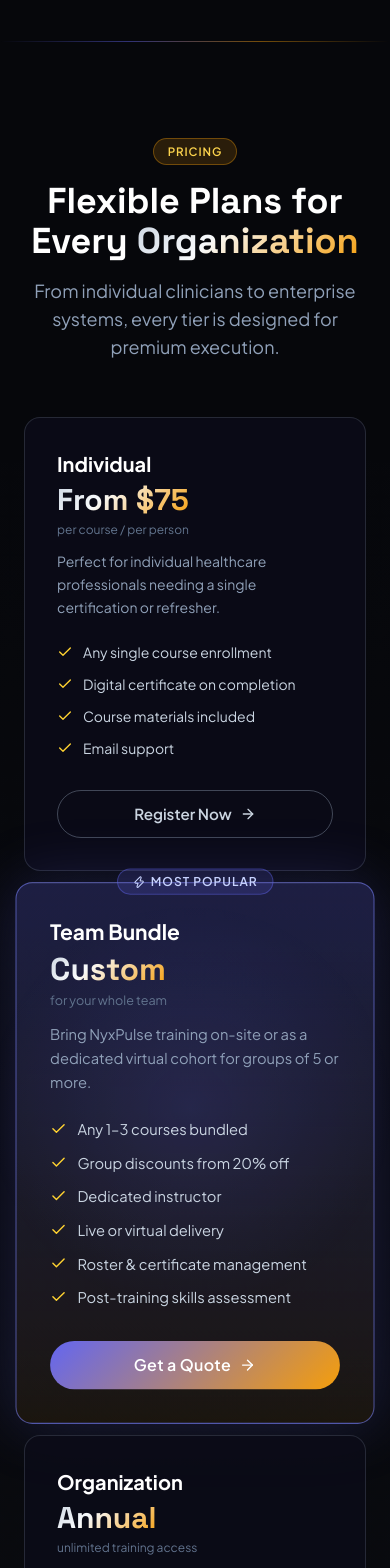
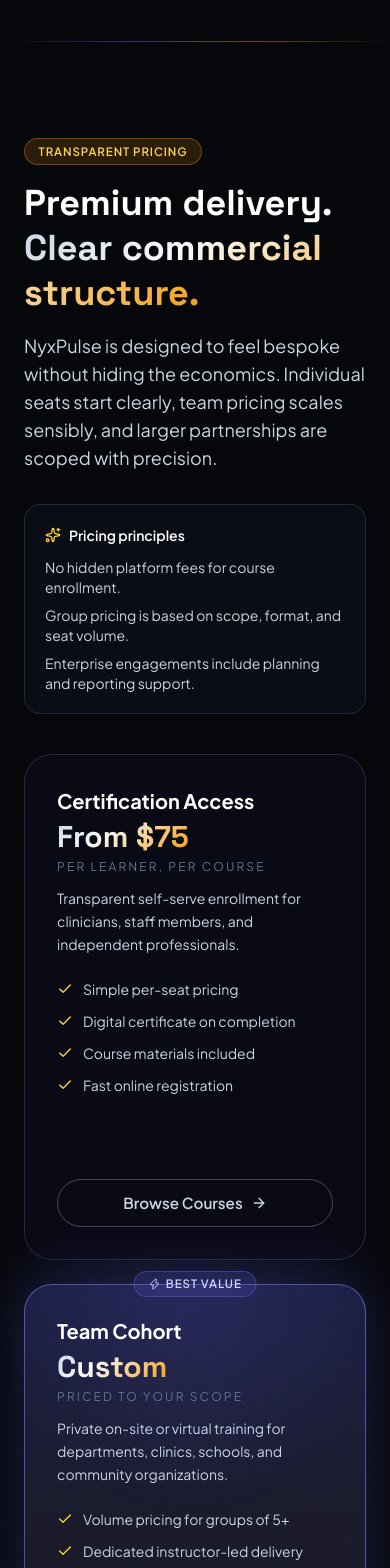
Before and after one commit to cmc-creator/NyxPulse, a Next.js app: page / in a window 390 px wide. Shown: the part 5820-7388 px from the top of the page. Built offline with nearby package versions, Linux system fonts and the light colour scheme; no server answers.

Commit message:
feat: refine landing with transparent pricing and luxury product polish

```diff
--- a/src/app/page.tsx
+++ b/src/app/page.tsx
@@ -16,9 +16,15 @@
       <main className="relative z-10">
         <Hero />
         <div className="section-divider" />
-        <Features />
+        <div className="relative">
+          <div className="absolute inset-0 pointer-events-none bg-[radial-gradient(circle_at_top,rgba(255,255,255,0.03),transparent_50%)]" />
+          <Features />
+        </div>
         <div className="section-divider" />
-        <CoursesPreview />
+        <div className="relative">
+          <div className="absolute inset-0 pointer-events-none bg-[linear-gradient(180deg,transparent,rgba(255,255,255,0.015),transparent)]" />
+          <CoursesPreview />
+        </div>
         <div className="section-divider" />
         <Pricing />
         <div className="section-divider" />
--- a/src/components/CTABanner.tsx
+++ b/src/components/CTABanner.tsx
@@ -16,7 +16,7 @@
       />
 
       <div className="relative max-w-4xl mx-auto text-center">
-        <div className="glass-card p-12 lg:p-16 animate-pulse-glow">
+        <div className="glass-card p-12 lg:p-16 rounded-[32px] animate-pulse-glow border-[rgba(148,163,184,0.22)]">
           <div className="badge badge-violet mb-6 mx-auto w-fit">
             Concierge Enrollment
           </div>
@@ -25,7 +25,7 @@
             <span className="gradient-text">Emergency Readiness</span>
           </h2>
           <p className="text-slate-400 text-lg max-w-xl mx-auto mb-10">
-            Whether you need a focused certification or a full enterprise rollout, our team will tailor a premium training program for your operation.
+            Whether you need a focused certification or a multi-site rollout, we help you assemble the right mix of rigor, polish, and transparent pricing.
           </p>
           <div className="flex flex-col sm:flex-row items-center justify-center gap-4">
             <Link href="/courses" className="btn-primary text-base px-10 py-4 w-full sm:w-auto">
--- a/src/components/Footer.tsx
+++ b/src/components/Footer.tsx
@@ -1,7 +1,5 @@
-"use client";
-
 import Link from "next/link";
-import { Zap, Mail, Phone, MapPin, ExternalLink } from "lucide-react";
+import { Shield, Mail, Phone, MapPin, ExternalLink } from "lucide-react";
 
 const footerLinks = {
   Training: [
@@ -27,17 +25,15 @@
 
 export default function Footer() {
   return (
-    <footer className="relative bg-[#02020a] border-t border-[rgba(124,58,237,0.15)]">
-      {/* Top glow line */}
+    <footer className="relative bg-[#05060b] border-t border-[rgba(99,102,241,0.14)]">
       <div className="section-divider" />
 
       <div className="max-w-7xl mx-auto px-6 lg:px-8 py-16">
         <div className="grid grid-cols-1 md:grid-cols-2 xl:grid-cols-5 gap-12">
-          {/* Brand column */}
           <div className="xl:col-span-2">
             <Link href="/" className="flex items-center gap-2 mb-5">
-              <div className="w-9 h-9 rounded-xl bg-gradient-to-br from-violet-600 to-cyan-500 flex items-center justify-center shadow-[0_0_20px_rgba(124,58,237,0.3)]">
-                <Zap className="w-5 h-5 text-white" strokeWidth={2.5} />
+              <div className="w-9 h-9 rounded-xl bg-gradient-to-br from-indigo-500 to-amber-400 flex items-center justify-center shadow-[0_0_20px_rgba(99,102,241,0.3)]">
+                <Shield className="w-5 h-5 text-white" strokeWidth={2.5} />
               </div>
               <span className="font-bold text-xl font-display">
                 <span className="text-white">Nyx</span>
@@ -45,7 +41,7 @@
               </span>
             </Link>
             <p className="text-slate-400 text-sm leading-relaxed max-w-xs mb-6">
-              Next-generation emergency and safety training for healthcare professionals. Live, virtual, and hybrid programs designed to save lives.
+              Luxury-grade emergency and safety training software for organizations that want credible delivery, clean operations, and measurable readiness.
             </p>
             <p className="text-xs text-slate-600 mb-5">A product of <span className="text-slate-500">NyxCollective LLC</span></p>
 
@@ -65,7 +61,6 @@
               </div>
             </div>
 
-            {/* Social */}
             <div className="flex items-center gap-3">
               {[
                 { label: "Twitter / X", href: "#" },
@@ -76,7 +71,7 @@
                   key={label}
                   href={href}
                   aria-label={label}
-                  className="w-9 h-9 rounded-lg bg-[rgba(124,58,237,0.1)] border border-[rgba(124,58,237,0.2)] flex items-center justify-center text-slate-400 hover:text-violet-400 hover:border-violet-500 transition-all"
+                  className="w-9 h-9 rounded-lg bg-[rgba(99,102,241,0.08)] border border-[rgba(99,102,241,0.2)] flex items-center justify-center text-slate-400 hover:text-amber-300 hover:border-indigo-400 transition-all"
                 >
                   <ExternalLink className="w-4 h-4" />
                 </a>
@@ -84,7 +79,6 @@
             </div>
           </div>
 
-          {/* Link columns */}
           {Object.entries(footerLinks).map(([title, links]) => (
             <div key={title}>
               <h4 className="text-white font-semibold text-sm mb-4 tracking-wider uppercase">{title}</h4>
@@ -93,7 +87,7 @@
                   <li key={link.label}>
                     <Link
                       href={link.href}
-                      className="text-slate-400 text-sm hover:text-violet-400 transition-colors"
+                      className="text-slate-400 text-sm hover:text-amber-300 transition-colors"
                     >
                       {link.label}
                     </Link>
@@ -104,13 +98,12 @@
           ))}
         </div>
 
-        {/* Bottom bar */}
         <div className="mt-16 pt-6 border-t border-[rgba(255,255,255,0.05)] flex flex-col sm:flex-row items-center justify-between gap-3">
           <p className="text-slate-600 text-xs">
             © {new Date().getFullYear()} NyxCollective LLC. All rights reserved.
           </p>
-          <p className="text-slate-700 text-xs">
-            Built with care for the people who save lives.
+          <p className="text-slate-700 text-xs uppercase tracking-[0.16em]">
+            Professional readiness, beautifully delivered.
           </p>
         </div>
       </div>
--- a/src/components/Pricing.tsx
+++ b/src/components/Pricing.tsx
@@ -1,50 +1,49 @@
 "use client";
 
 import Link from "next/link";
-import { Check, Zap, ArrowRight } from "lucide-react";
+import { Check, Zap, ArrowRight, Sparkles } from "lucide-react";
 
 const plans = [
   {
-    name: "Individual",
+    name: "Certification Access",
     badge: null,
     price: "From $75",
-    per: "per course / per person",
-    desc: "Perfect for individual healthcare professionals needing a single certification or refresher.",
-    cta: "Register Now",
+    per: "per learner, per course",
+    desc: "Transparent self-serve enrollment for clinicians, staff members, and independent professionals.",
+    cta: "Browse Courses",
     ctaHref: "/courses",
     highlight: false,
     features: [
-      "Any single course enrollment",
+      "Simple per-seat pricing",
       "Digital certificate on completion",
       "Course materials included",
-      "Email support",
+      "Fast online registration",
     ],
   },
   {
-    name: "Team Bundle",
-    badge: "Most Popular",
+    name: "Team Cohort",
+    badge: "Best Value",
     price: "Custom",
-    per: "for your whole team",
-    desc: "Bring NyxPulse training on-site or as a dedicated virtual cohort for groups of 5 or more.",
-    cta: "Get a Quote",
+    per: "priced to your scope",
+    desc: "Private on-site or virtual training for departments, clinics, schools, and community organizations.",
+    cta: "Request Proposal",
     ctaHref: "/contact",
     highlight: true,
     features: [
-      "Any 1–3 courses bundled",
-      "Group discounts from 20% off",
-      "Dedicated instructor",
+      "Volume pricing for groups of 5+",
+      "Dedicated instructor-led delivery",
       "Live or virtual delivery",
       "Roster & certificate management",
       "Post-training skills assessment",
     ],
   },
   {
-    name: "Organization",
+    name: "Enterprise Partnership",
     badge: null,
     price: "Annual",
-    per: "unlimited training access",
-    desc: "Ideal for hospitals, clinics, and healthcare systems that need continuous staff development.",
-    cta: "Contact Us",
+    per: "custom annual program",
+    desc: "For health systems and multi-site operators who want a polished, repeatable training infrastructure.",
+    cta: "Talk to Sales",
     ctaHref: "/contact",
     highlight: false,
     features: [
@@ -62,31 +61,43 @@
 export default function Pricing() {
   return (
     <section id="pricing" className="relative py-24 lg:py-32 px-6">
-      {/* Background */}
       <div
         className="absolute right-0 top-1/2 -translate-y-1/2 w-[400px] h-[400px] pointer-events-none"
         style={{ background: "radial-gradient(circle, rgba(99,102,241,0.14) 0%, transparent 72%)" }}
       />
 
       <div className="relative max-w-7xl mx-auto">
-        <div className="text-center mb-14">
-          <span className="badge badge-amber mb-4">Pricing</span>
-          <h2 className="font-display text-4xl sm:text-5xl font-bold text-white mb-4">
-            Flexible Plans for Every{" "}
-            <span className="gradient-text">Organization</span>
+        <div className="grid grid-cols-1 lg:grid-cols-[1.05fr_1.95fr] gap-10 items-start mb-14">
+          <div>
+            <span className="badge badge-amber mb-4">Transparent Pricing</span>
+            <h2 className="font-display text-4xl sm:text-5xl font-bold text-white mb-4 leading-tight">
+              Premium delivery.
+              <span className="gradient-text"> Clear commercial structure.</span>
             </h2>
-          <p className="text-slate-400 text-lg max-w-2xl mx-auto">
-            From individual clinicians to enterprise systems, every tier is designed for premium execution.
+            <p className="text-slate-300 text-lg max-w-xl">
+              NyxPulse is designed to feel bespoke without hiding the economics. Individual seats start clearly, team pricing scales sensibly, and larger partnerships are scoped with precision.
             </p>
+
+            <div className="glass-card mt-8 p-5">
+              <div className="flex items-center gap-2 mb-3 text-white font-semibold text-sm">
+                <Sparkles className="w-4 h-4 text-amber-300" />
+                Pricing principles
+              </div>
+              <ul className="space-y-2 text-sm text-slate-300">
+                <li>No hidden platform fees for course enrollment.</li>
+                <li>Group pricing is based on scope, format, and seat volume.</li>
+                <li>Enterprise engagements include planning and reporting support.</li>
+              </ul>
+            </div>
           </div>
 
-        <div className="grid grid-cols-1 lg:grid-cols-3 gap-6 items-center">
+          <div className="grid grid-cols-1 lg:grid-cols-3 gap-6 items-stretch">
             {plans.map((plan) => (
               <div
                 key={plan.name}
-              className={`relative rounded-2xl p-8 border transition-all duration-300 ${
+                className={`relative rounded-[28px] p-8 border transition-all duration-300 ${
                   plan.highlight
-                  ? "bg-gradient-to-b from-[rgba(99,102,241,0.24)] to-[rgba(245,158,11,0.08)] border-indigo-400/55 scale-105 shadow-[0_0_60px_rgba(99,102,241,0.22)]"
+                    ? "bg-gradient-to-b from-[rgba(99,102,241,0.24)] to-[rgba(245,158,11,0.08)] border-indigo-400/55 shadow-[0_0_60px_rgba(99,102,241,0.22)]"
                     : "bg-[rgba(12,12,24,0.9)] border-[rgba(148,163,184,0.2)] hover:border-[rgba(99,102,241,0.42)]"
                 }`}
               >
@@ -106,11 +117,11 @@
                       {plan.price}
                     </span>
                   </div>
-                <p className="text-xs text-slate-500 mb-3">{plan.per}</p>
-                <p className="text-slate-400 text-sm leading-relaxed">{plan.desc}</p>
+                  <p className="text-xs text-slate-500 mb-3 uppercase tracking-[0.18em]">{plan.per}</p>
+                  <p className="text-slate-300 text-sm leading-relaxed">{plan.desc}</p>
                 </div>
 
-              <ul className="space-y-3 mb-8">
+                <ul className="space-y-3 mb-8 min-h-[168px]">
                   {plan.features.map((f) => (
                     <li key={f} className="flex items-start gap-2.5 text-sm text-slate-300">
                       <Check className="w-4 h-4 text-amber-300 flex-shrink-0 mt-0.5" />
@@ -122,9 +133,7 @@
                 <Link
                   href={plan.ctaHref}
                   className={`w-full flex items-center justify-center gap-2 py-3 rounded-xl font-semibold text-sm transition-all ${
-                  plan.highlight
-                    ? "btn-primary"
-                    : "btn-outline"
+                    plan.highlight ? "btn-primary" : "btn-outline"
                   }`}
                 >
                   <span>{plan.cta}</span>
@@ -133,9 +142,10 @@
               </div>
             ))}
           </div>
+        </div>
 
-        <p className="text-center text-slate-600 text-sm mt-8">
-          All prices in USD. Group and volume pricing available. Contact us for non-profit and public sector rates.
+        <p className="text-center text-slate-500 text-sm mt-8">
+          All prices in USD. Group discounts, nonprofit considerations, and multi-site enterprise proposals available on request.
         </p>
       </div>
     </section>
--- a/src/components/Testimonials.tsx
+++ b/src/components/Testimonials.tsx
@@ -53,13 +53,13 @@
     <section className="relative py-24 lg:py-32 px-6">
       <div className="max-w-7xl mx-auto">
         <div className="text-center mb-14">
-          <span className="badge badge-green mb-4">Impact</span>
+          <span className="badge badge-green mb-4">Trusted Outcomes</span>
           <h2 className="font-display text-4xl sm:text-5xl font-bold text-white mb-4">
-            Trusted by Healthcare{" "}
-            <span className="gradient-text">Professionals</span>
+            Proof That the Experience
+            <span className="gradient-text"> Delivers</span>
           </h2>
-          <p className="text-slate-400 text-lg max-w-2xl mx-auto">
-            Real outcomes from real teams — because training only matters if it works.
+          <p className="text-slate-300 text-lg max-w-2xl mx-auto">
+            High-trust organizations choose NyxPulse because the platform looks polished, the instruction feels credible, and the outcomes are measurable.
           </p>
         </div>
 
@@ -67,10 +67,13 @@
           {testimonials.map((t) => (
             <div
               key={t.name}
-              className="glass-card p-8 group hover:shadow-[0_0_40px_rgba(124,58,237,0.1)] transition-all duration-300"
+              className="glass-card p-8 rounded-[28px] group hover:shadow-[0_0_40px_rgba(99,102,241,0.12)] transition-all duration-300"
             >
-              <Quote className="w-8 h-8 text-violet-500/40 mb-4" />
-              <p className="text-slate-300 text-base leading-relaxed mb-6 italic">
+              <div className="flex items-center justify-between mb-6">
+                <Quote className="w-8 h-8 text-indigo-300/40" />
+                <div className="text-[10px] uppercase tracking-[0.2em] text-slate-500">Verified Client</div>
+              </div>
+              <p className="text-slate-200 text-base leading-relaxed mb-6 italic">
                 &ldquo;{t.quote}&rdquo;
               </p>
               <div className="flex items-center gap-3">
```
Lines whose indentation alone changed are shown as unchanged.
